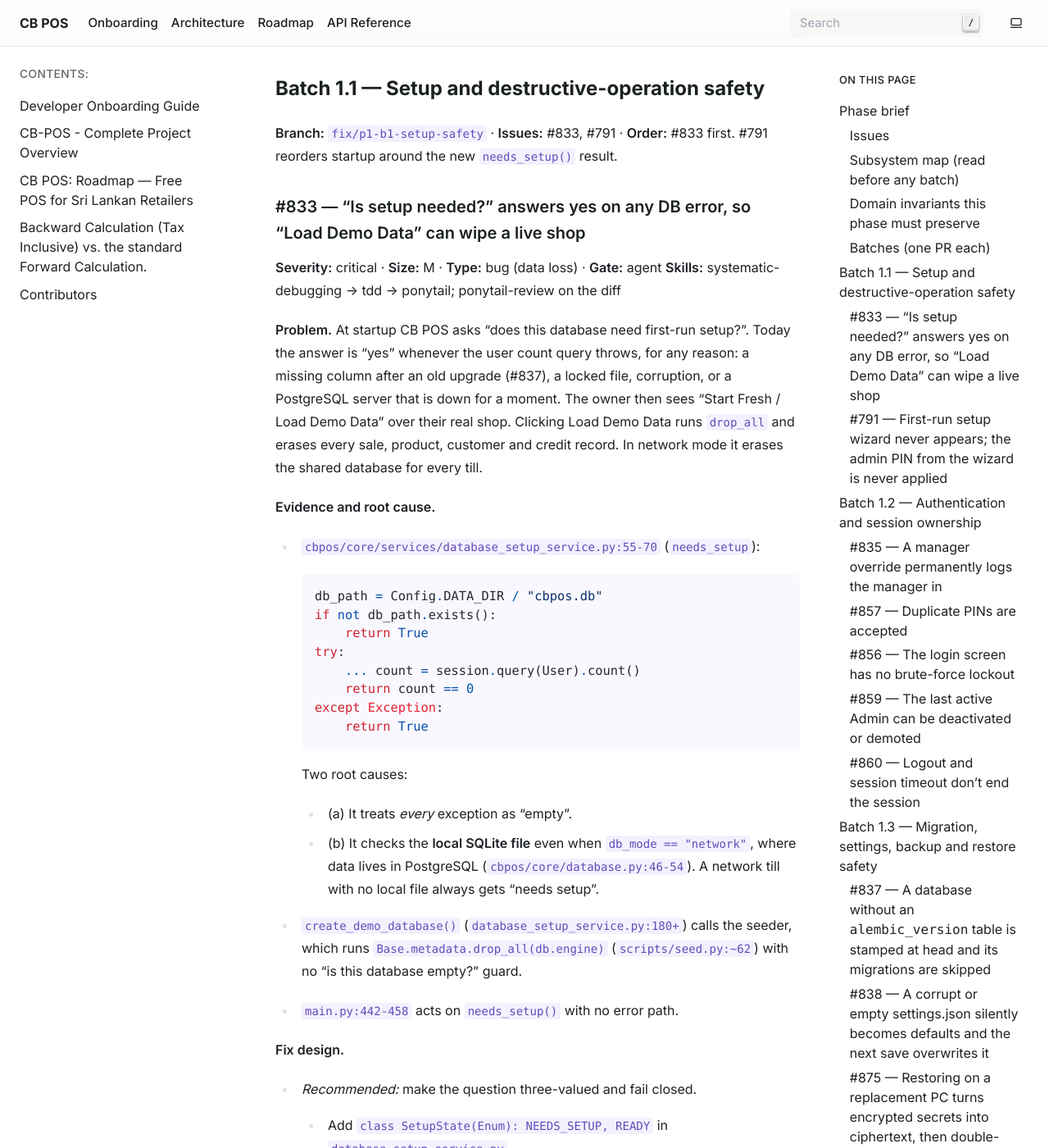
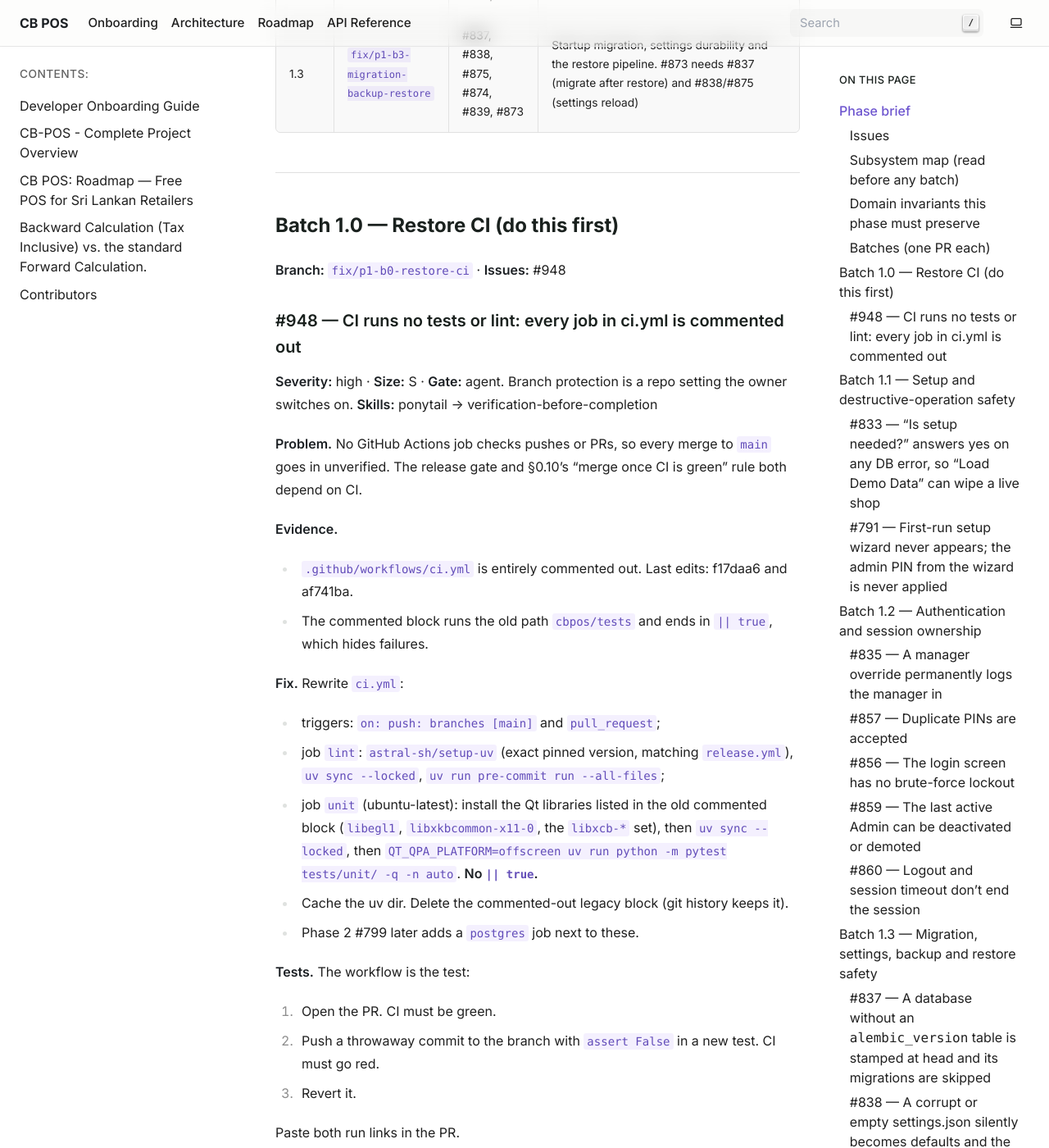
Before and after one commit to HMAHD/CB-POS, a Sphinx documentation site: the page built from docs/remediation/phases/phase-01-safety-auth-recovery.md, in a window 1280 px wide and 1400 px high, scrolled down 6033 px. Shown: the whole window at 82% size. Built offline with Sphinx 7.4.7, drawn with Linux system fonts in a browser that asks for light colours; pages that are not in the unit, such as notebooks, are missing from menus; some of the changed text lies outside the part shown.

Commit message:
docs(remediation): add #948 (restore CI) as phase 1 batch 1.0; fix validator path and test-file guidance

```diff
--- a/docs/remediation/phases/phase-01-safety-auth-recovery.md
+++ b/docs/remediation/phases/phase-01-safety-auth-recovery.md
@@ -19,6 +19,7 @@
 
 | # | Title | Sev | Size | Batch | Gate |
 |---|---|---|---|---|---|
+| #948 | CI runs no tests or lint (ci.yml fully commented out) | high | S | 1.0 | agent (branch protection: owner) |
 | #833 | "Is setup needed?" says yes on any DB error, so demo load can wipe a live DB | critical | M | 1.1 | agent |
 | #791 | Setup wizard never appears; wizard admin PIN never applied | critical | M | 1.1 | agent |
 | #835 | Manager override permanently logs the manager in | critical | M | 1.2 | agent |
@@ -110,9 +111,47 @@
 
 | Batch | Branch | Issues (in order) | Why grouped |
 |---|---|---|---|
+| 1.0 | `fix/p1-b0-restore-ci` | #948 | Every later merge rule ("merge when CI is green") depends on CI existing |
 | 1.1 | `fix/p1-b1-setup-safety` | #833, #791 | Both live in the first-run path (`main.py` + `DatabaseSetupService`). #833 changes `needs_setup()`, which #791's new order depends on |
 | 1.2 | `fix/p1-b2-auth-session` | #835, #857, #856, #859, #860 | All in AuthService/UserService and session lifecycle. #835 creates `authenticate_pin`, which #856 builds its throttle into |
 | 1.3 | `fix/p1-b3-migration-backup-restore` | #837, #838, #875, #874, #839, #873 | Startup migration, settings durability and the restore pipeline. #873 needs #837 (migrate after restore) and #838/#875 (settings reload) |
+
+---
+
+## Batch 1.0 — Restore CI (do this first)
+
+**Branch:** `fix/p1-b0-restore-ci` · **Issues:** #948
+
+### #948 — CI runs no tests or lint: every job in ci.yml is commented out
+
+**Severity:** high · **Size:** S · **Gate:** agent. Branch protection is a repo setting the owner switches on.
+**Skills:** ponytail → verification-before-completion
+
+**Problem.** No GitHub Actions job checks pushes or PRs, so every merge to `main` goes in unverified. The release gate and §0.10's "merge once CI is green" rule both depend on CI.
+
+**Evidence.**
+- `.github/workflows/ci.yml` is entirely commented out. Last edits: f17daa6 and af741ba.
+- The commented block runs the old path `cbpos/tests` and ends in `|| true`, which hides failures.
+
+**Fix.** Rewrite `ci.yml`:
+- triggers: `on: push: branches [main]` and `pull_request`;
+- job `lint`: `astral-sh/setup-uv` (exact pinned version, matching `release.yml`), `uv sync --locked`, `uv run pre-commit run --all-files`;
+- job `unit` (ubuntu-latest): install the Qt libraries listed in the old commented block (`libegl1`, `libxkbcommon-x11-0`, the `libxcb-*` set), then `uv sync --locked`, then `QT_QPA_PLATFORM=offscreen uv run python -m pytest tests/unit/ -q -n auto`. **No `|| true`.**
+- Cache the uv dir. Delete the commented-out legacy block (git history keeps it).
+- Phase 2 #799 later adds a `postgres` job next to these.
+
+**Tests.** The workflow is the test:
+1. Open the PR. CI must be green.
+2. Push a throwaway commit to the branch with `assert False` in a new test. CI must go red.
+3. Revert it.
+
+Paste both run links in the PR.
+
+**Acceptance.**
+- [ ] A clean PR is green for lint and the unit suite. A failing test turns CI red.
+- [ ] The owner enables branch protection on `main`, requiring the `lint` and `unit` checks (ask them; it's a repo setting).
+
+**Stop & Ask if.** The unit suite fails on Linux CI for reasons unrelated to any code change (missing system libs, fonts). Report the failing tests, and don't skip them.
 
 ---
 
@@ -1041,7 +1080,7 @@ The screen still shows the cashier, so nobody notices. The profile dialog has th
 ---
 
 ## Phase exit gate
-- [ ] All 13 issues merged and **verified closed** on GitHub with closing comments (§0.10). #832 and #922 checklists updated.
+- [ ] All 14 issues (#948 + 13) merged and **verified closed** on GitHub with closing comments (§0.10). #832 and #922 checklists updated.
 - [ ] Full suite green once per batch (`-n auto`) and `pre-commit` clean.
 - [ ] Migration for `login_throttle` (#856) upgrade-tested on a seeded SQLite copy and an empty DB. If a PostgreSQL instance is available, run `alembic upgrade head` against it too, otherwise note "⚠️ PG verify in Phase 2".
 - [ ] Manual first-run test on a **clean Windows VM or user profile** with the built exe: wizard → PIN → Start Fresh → log in with the chosen PIN, and `1234` fails. Mark "⚠️ Verify on Windows" until done.
```
Also changed, not shown: docs/remediation/PROGRESS.md (+4 -2 lines), docs/remediation/RELEASE_PLAN.md (+2 -1 lines), docs/remediation/phases/phase-02-network-multi-terminal.md (+1 -5 lines), docs/remediation/phases/phase-04-inventory-purchasing.md (+1 -1 lines).
